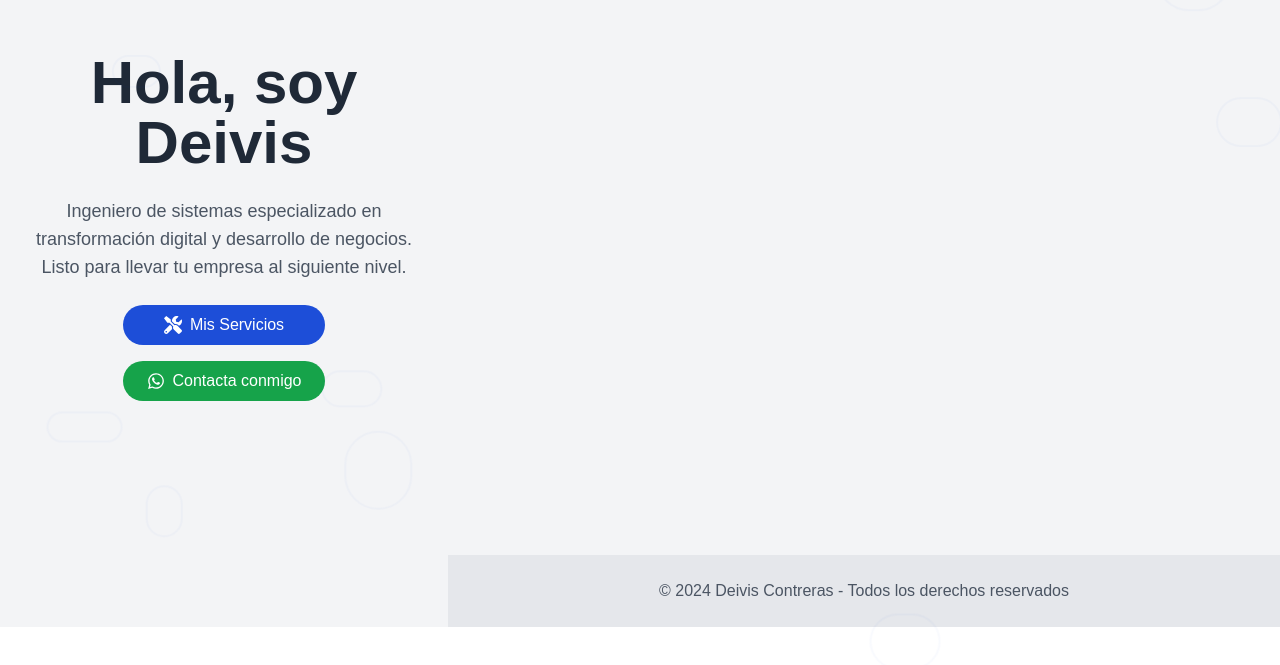
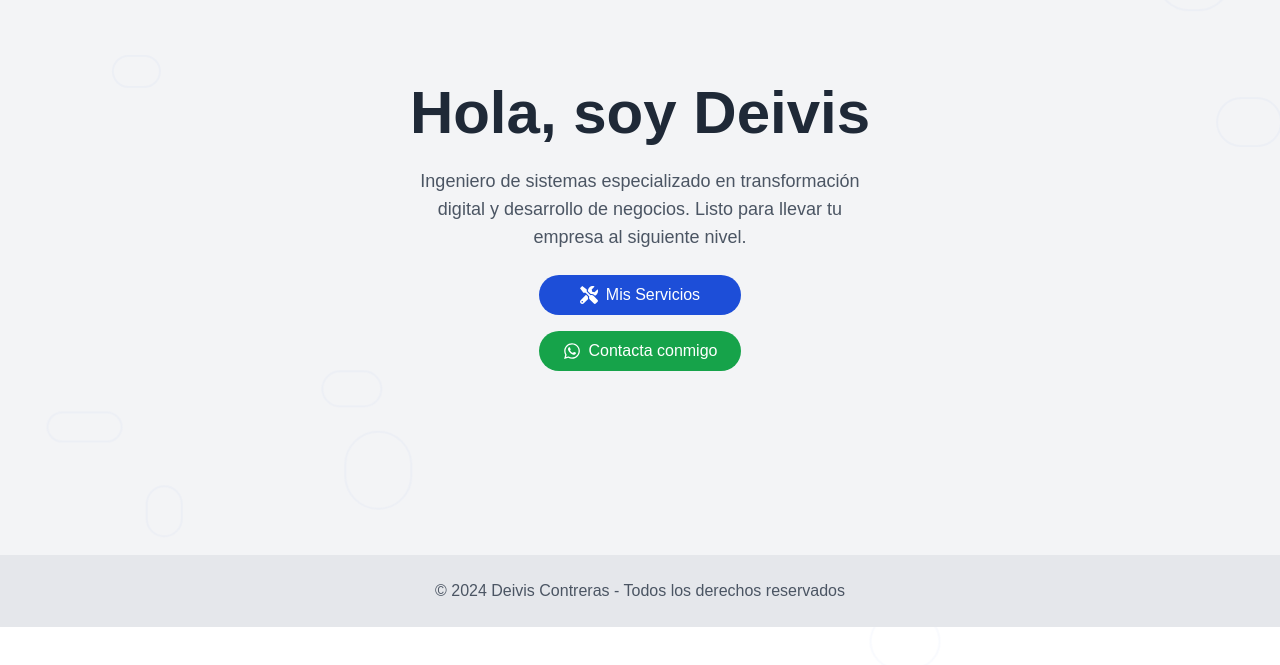
Before and after one commit to deivipluss/landing, a Next.js app: page / in a window 1280 px wide. Shown: the part 173-838 px from the top of the page. Built offline with nearby package versions, Linux system fonts and the light colour scheme.

Commit message:
animacionnoche5

```diff
--- a/app/page.tsx
+++ b/app/page.tsx
@@ -8,9 +8,9 @@ const HomePage = () => {
   return (
     <div className="min-h-screen flex items-center justify-center bg-gray-100 text-gray-800">
       {/* Centered Content Container */}
-      <div className="w-full max-w-md mx-auto flex flex-col items-center text-center px-4 sm:px-6 lg:px-8 space-y-6">
+      <div className="flex flex-col items-center text-center px-4 sm:px-6 lg:px-8 space-y-6">
         <h1 className="text-4xl font-bold text-gray-800 md:text-5xl lg:text-6xl">Hola, soy Deivis</h1>
-        <p className="text-lg text-gray-600">
+        <p className="text-lg text-gray-600 max-w-md">
           Ingeniero de sistemas especializado en transformación digital y desarrollo de negocios. Listo para llevar tu empresa al siguiente nivel.
         </p>
 
@@ -62,7 +62,7 @@ const HomePage = () => {
       </div>
 
       {/* Footer */}
-      <footer className="w-full bg-gray-200 text-gray-600 py-6 text-center mt-auto">
+      <footer className="w-full bg-gray-200 text-gray-600 py-6 text-center mt-auto absolute bottom-0">
         <p>© 2024 Deivis Contreras - Todos los derechos reservados</p>
       </footer>
     </div>
```
